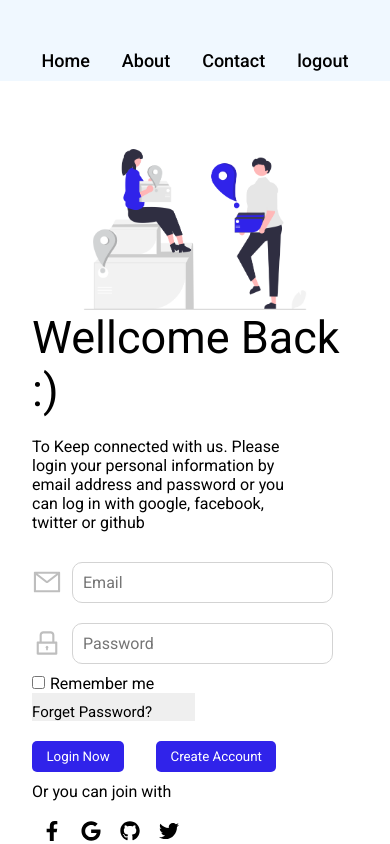
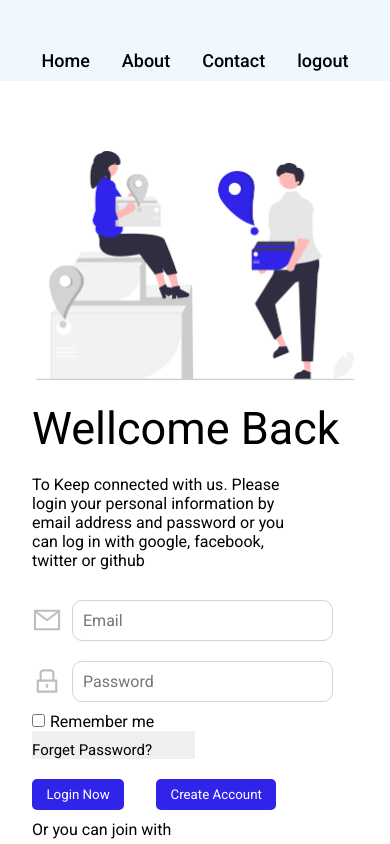
Before and after one commit to morshedulmunna/Blog-Post-App, a React (Vite) app in the folder client/: page /login in a window 390 px wide. Shown: the top 844 px of the page. Built offline with nearby package versions, Linux system fonts and the light colour scheme.

Commit message:
login page responsive

```diff
--- a/client/src/pages/login/Login.jsx
+++ b/client/src/pages/login/Login.jsx
@@ -36,7 +36,7 @@ const Login = () => {
         <div className="form_wrapper">
           <img src={image} alt="" />
           <div className="form">
-            <h1>Wellcome Back :)</h1>
+            <h1>Wellcome Back </h1>
             <p>
               To Keep connected with us. Please login your personal information
               by email address and password or you can log in with google,
--- a/client/src/pages/login/Login.scss
+++ b/client/src/pages/login/Login.scss
@@ -19,10 +19,11 @@
 
       img {
         width: 80%;
+        padding-bottom: 20px;
         // mobile
 
         @media screen and (max-width: 769px) {
-          width: 70%;
+          width: 100%;
         }
       }
 
@@ -37,6 +38,7 @@
         }
         > p {
           padding: 20px 50px 10px 0;
+          width: 100%;
 
           @media screen and (max-width: 375px) {
             padding: 20px 10px 10px 0;
```
